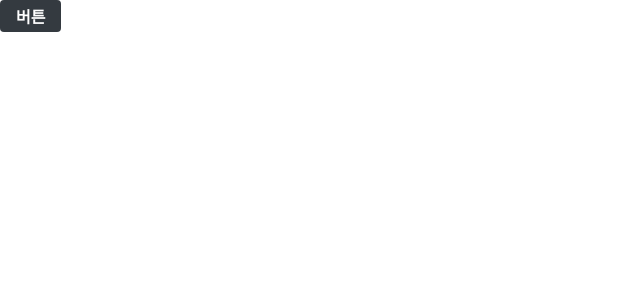
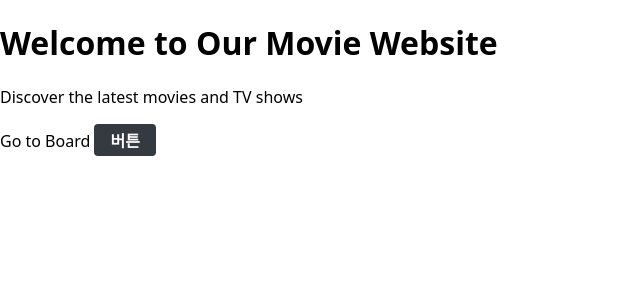
Before and after one commit to sangjun1126/React_Blog_Velopert, a React (Create React App) app in the folder blog-frontend/: page / in a window 1280 px wide. Shown: the top 300 px of the page, without its empty margins (0-640 px from the left). Built offline with nearby package versions, Linux system fonts and the light colour scheme.

Commit message:
게시판 홈페이지 업로드

```diff
--- a/blog-frontend/src/pages/PostListPage.js
+++ b/blog-frontend/src/pages/PostListPage.js
@@ -1,11 +1,16 @@
+import React from 'react';
+import { Link } from 'react-router-dom'; // React Router의 Link 컴포넌트 사용
 import Button from "../components/common/Button";
 
 const PostListPage = () => {
     return (
         <div>
+            <h1>Welcome to Our Movie Website</h1>
+            <p>Discover the latest movies and TV shows</p>
+            <Link to="/board">Go to Board</Link> {/* 게시판으로 이동하는 링크 */}
             <Button>버튼</Button>
         </div>
-    )
+    );
 }
 
 export default PostListPage;
```
